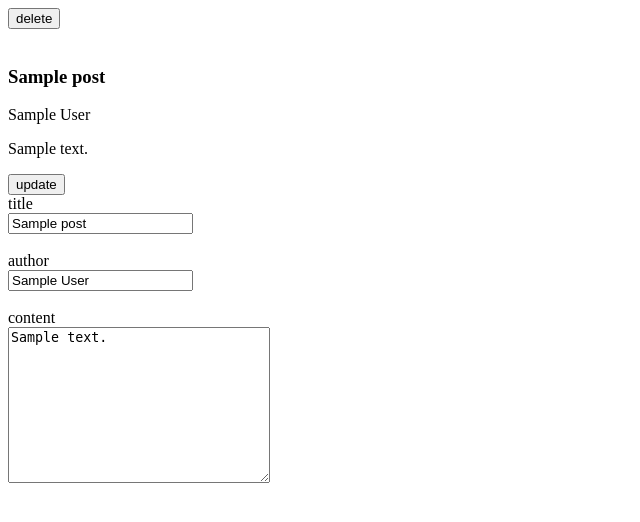
After one commit to kinoanh/kimoanh-codeing, a Flask app: template templates/post.html in a window 1280 px wide. The commit adds this page. Shown: the top 522 px of the page, without its empty margins (0-640 px from the left). Run offline with Flask 2, Linux system fonts and the light colour scheme; the template is opened without the code that fills it: most values are stand-ins (such as "Sample title", 1, 10 or a date in 2020).

Commit message:
initial commit

```diff
--- a/app.py
+++ b/app.py
@@ -8,7 +8,7 @@ mlab.connect()
 @app.route("/post/<post_id>")
 def post(post_id):
     post = Post.objects().with_id(post_id)
-    return render_template("dict.html", post=post)
+    return render_template("post.html", post=post)
 @app.route("/delete/<post_id>")
 def delete_one_data(post_id):
 
@@ -27,9 +27,14 @@ def delete_one_data(post_id):
 def update(post_id, new_title):
 
     post=Post.objects().with_id(post_id)
-    form=request.form
-    new_title=form['new_title']
-    post.update(set__title= new_title)
+    if request.method == 'GET':
+        return render_template('update.html', post=post)
+    elif request.method == 'POST':
+        form= request.form
+        t=form['title']
+        a= form['author']
+        c =form['content']
+        post.update(set__title= t , set__author= a, set__content=c)
 
 
 @app.route("/posts")
--- /dev/null
+++ b/templates/post.html
@@ -0,0 +1,27 @@
+<!DOCTYPE html>
+<html lang="en">
+<head>
+    <meta charset="UTF-8">
+    <meta name="viewport" content="width=device-width, initial-scale=1.0">
+    <meta http-equiv="X-UA-Compatible" content="ie=edge">
+    <title>Document</title>
+</head>
+<body>
+<a href ="/delete/{{post.id}}"><button>delete</button></a><br>
+
+    <br>
+    <h3>{{post.title}}</h3>
+    <div>{{post.author}}</div>
+    <p>{{post.content}}</p>
+
+<a href="/update/{{post.id}}"><button>update</button></a>
+    <form action="" method="POST">
+    <label for="">title</label> <br>
+    <input type="text" name = "title" value="{{ post.title }}"><br><br>
+    <label for="">author</label><br>
+    <input type="text" name="author" value="{{ post.author }}"><br><br>
+    <label for="">content</label><br>
+    <textarea name="content" id="" cols="30" rows="10">{{ post.content}}</textarea><br><br>
+    </form>
+</body>
+</html>
--- a/templates/update.html
+++ b/templates/update.html
@@ -13,7 +13,7 @@
         <input type="text" name="title" value="{{post.title}}"><br>
 
         <label for ="">author</label><br>
-        <input type="text" name ="author" ><br>
+        <input type="text" name ="{{post.author}}" ><br>
 
         <label for ="">content</label><br>
         <textarea name="content" id="" cols="30" rows="10">{{post.content}}</textarea> <br>
```
Also changed, not shown: templates/dict.html (deleted, +0 -25 lines).
